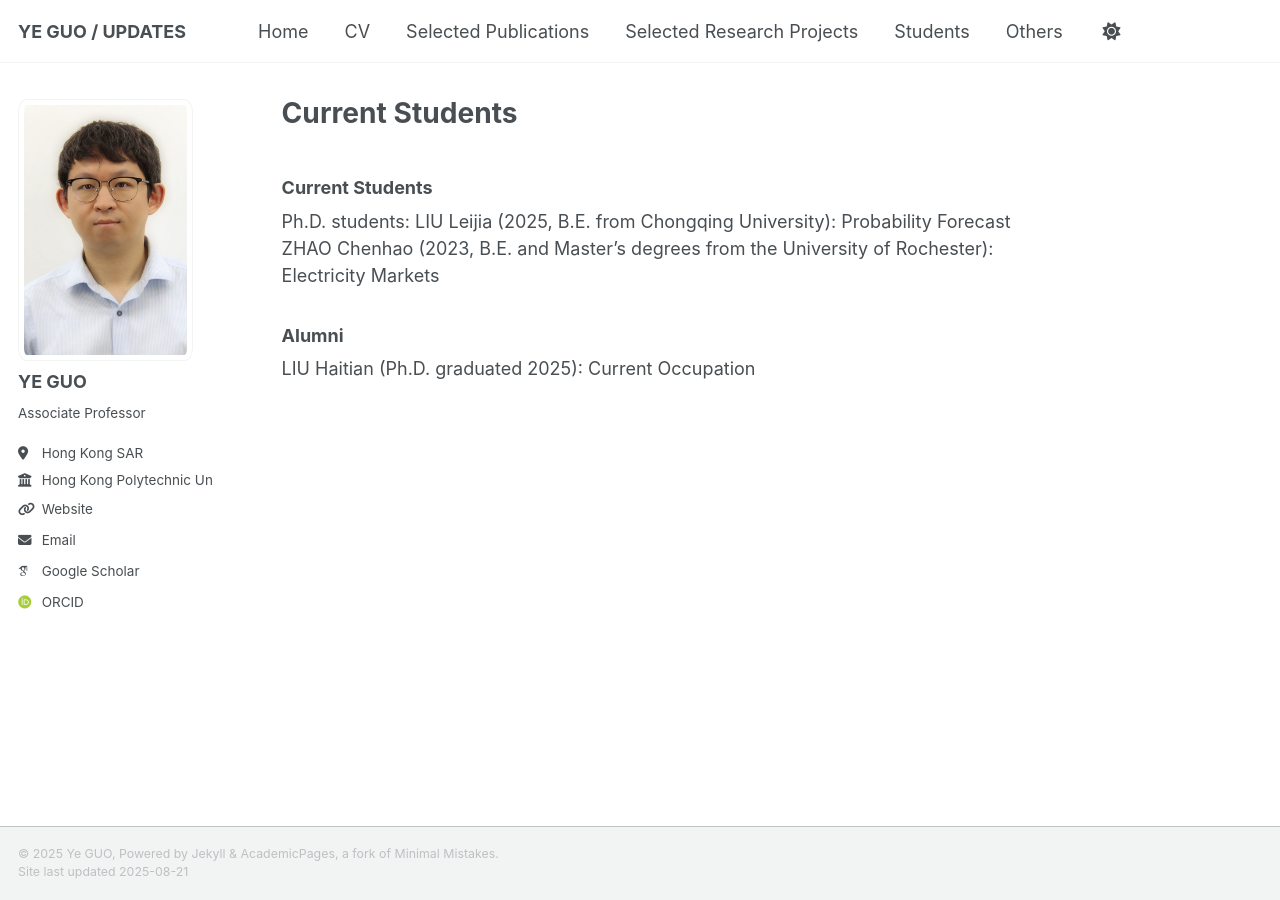
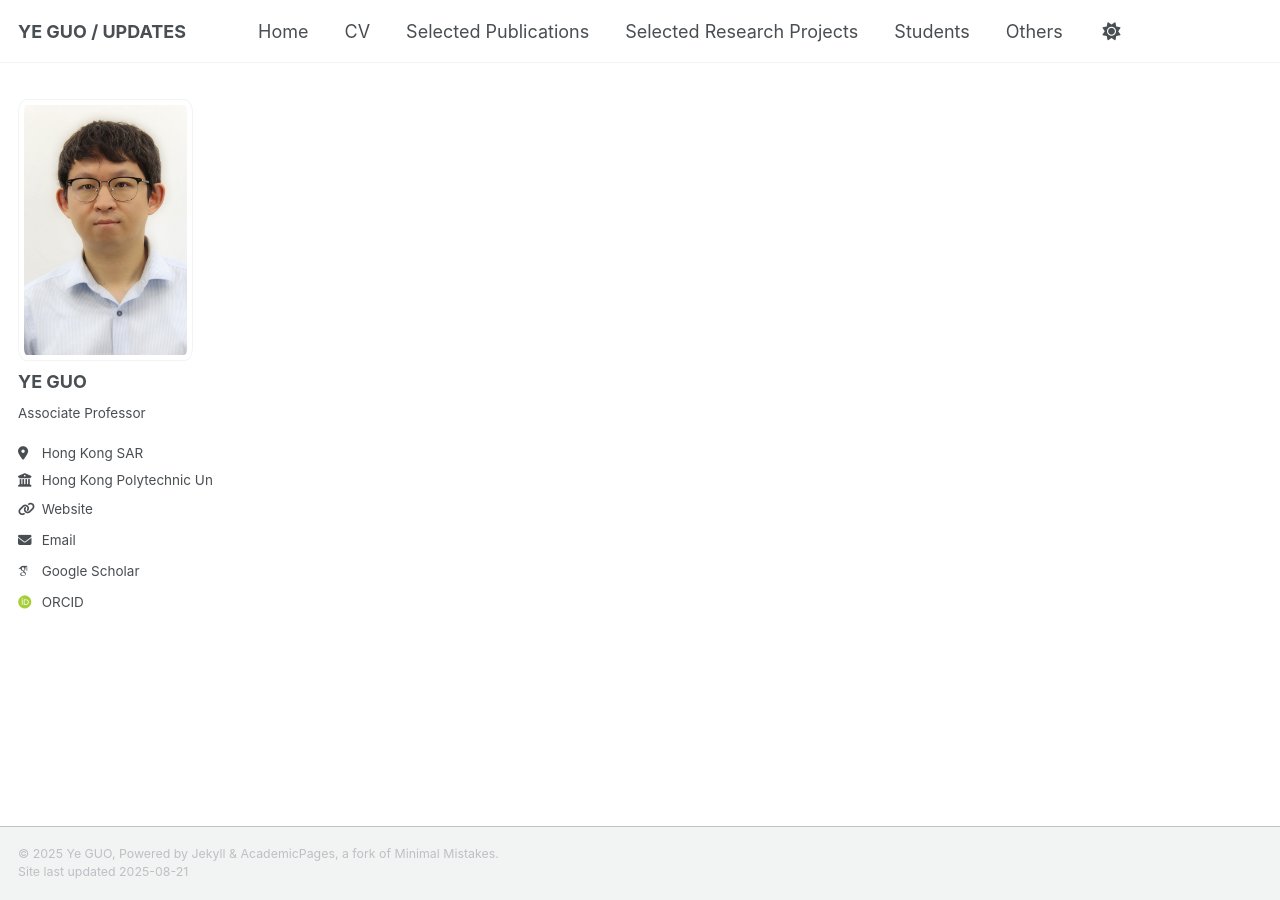
Before and after one commit to ye-guo/ye-guo.github.io, a Jekyll site: the page built from _pages/teach_experience.md, in a window 1280 px wide. Built offline with Jekyll 4.4.1, drawn with Linux system fonts in a browser that asks for light colours; some web fonts are replaced; a script that is not in the unit is left out; our own code applies the rules of GitHub Pages for plain Markdown files.

Commit message:
Update teach_experience.md

```diff
--- a/_pages/teach_experience.md
+++ b/_pages/teach_experience.md
@@ -6,11 +6,3 @@
   - /md/
   - /teach_experience.md
 ---
-
-### Current Students
-Ph.D. students:
-LIU Leijia (2025, B.E. from Chongqing University): Probability Forecast
-ZHAO Chenhao (2023, B.E. and Master's degrees from the University of Rochester): Electricity Markets
-
-### Alumni
-LIU Haitian (Ph.D. graduated 2025): Current Occupation
```
